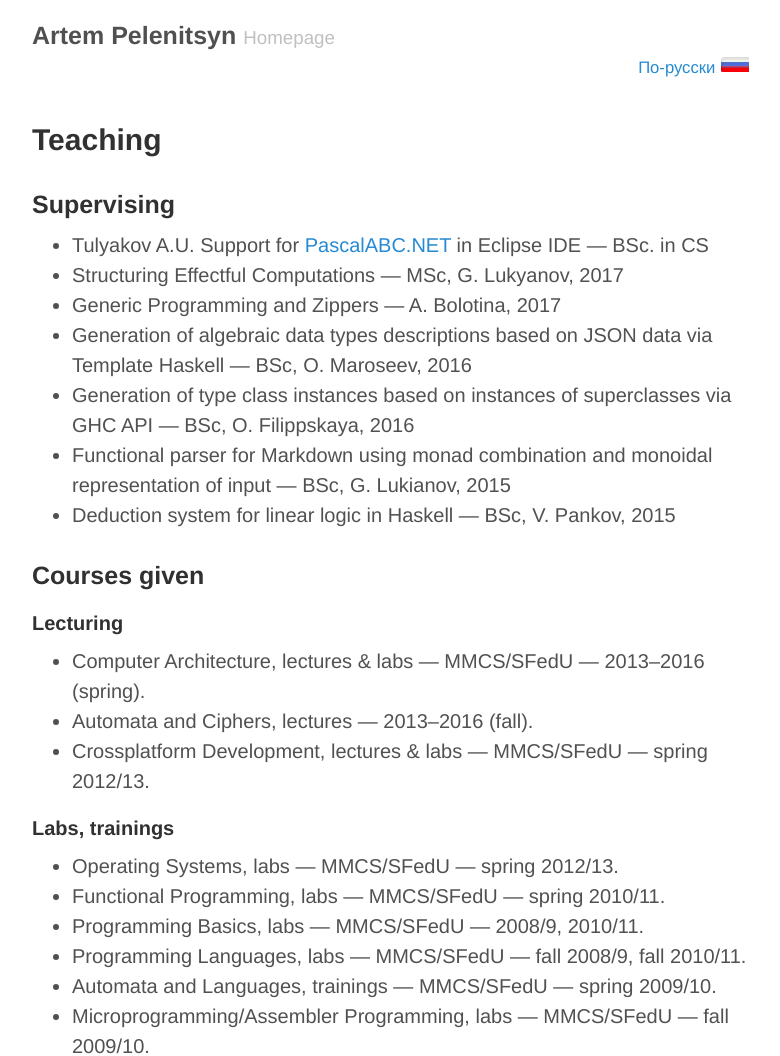
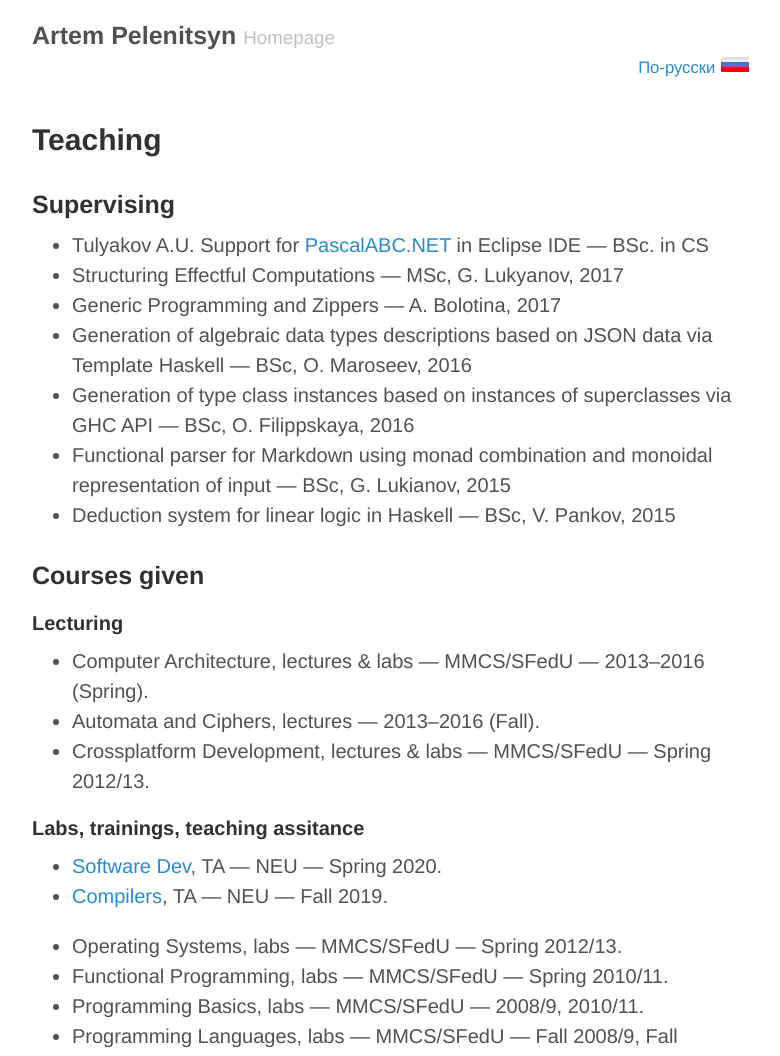
Before and after one commit to ulysses4ever/ulysses.mmcs.sfedu.ru, a Jekyll site: the page built from teaching-en.md, in a window 1280 px wide. Shown: the top 1056 px of the page, without its empty margins (248-1028 px from the left). Built offline with Jekyll 4.4.1, drawn with Linux system fonts in a browser that asks for light colours; some of the changed text lies outside the part shown.

Commit message:
upd as of 2020

```diff
--- a/teaching-en.md
+++ b/teaching-en.md
@@ -22,16 +22,19 @@ of input — BSc, G. Lukianov, 2015
 
 #### Lecturing
 
-*   Computer Architecture, lectures & labs — MMCS/SFedU — 2013–2016 (spring).
-*   Automata and Ciphers, lectures — 2013–2016 (fall).
-*   Crossplatform Development, lectures & labs — MMCS/SFedU — spring 2012/13.
+*   Computer Architecture, lectures & labs — MMCS/SFedU — 2013–2016 (Spring).
+*   Automata and Ciphers, lectures — 2013–2016 (Fall).
+*   Crossplatform Development, lectures & labs — MMCS/SFedU — Spring 2012/13.
 
-#### Labs, trainings
+#### Labs, trainings, teaching assitance
 
-*   Operating Systems, labs — MMCS/SFedU — spring 2012/13.
-*   Functional Programming, labs — MMCS/SFedU — spring 2010/11.
+* [Software Dev](http://janvitek.org/events/NEU/4500/s20/), TA — NEU — Spring 2020.
+* [Compilers](https://course.ccs.neu.edu/csu4410/), TA — NEU — Fall 2019.
+
+*   Operating Systems, labs — MMCS/SFedU — Spring 2012/13.
+*   Functional Programming, labs — MMCS/SFedU — Spring 2010/11.
 *   Programming Basics, labs — MMCS/SFedU — 2008/9, 2010/11.
-*   Programming Languages, labs — MMCS/SFedU — fall 2008/9, fall 2010/11.
-*   Automata and Languages, trainings — MMCS/SFedU — spring 2009/10.
-*   Microprogramming/Assembler Programming, labs — MMCS/SFedU — fall 2009/10.
-*   Geometry and algebra, trainings — MMCS/SFedU — fall 2009/10.
+*   Programming Languages, labs — MMCS/SFedU — Fall 2008/9, Fall 2010/11.
+*   Automata and Languages, trainings — MMCS/SFedU — Spring 2009/10.
+*   Microprogramming/Assembler Programming, labs — MMCS/SFedU — Fall 2009/10.
+*   Geometry and algebra, trainings — MMCS/SFedU — Fall 2009/10.
```
Also changed, not shown: _includes/index-text-en.md (+18 -1 lines), projects-en.md (+8 -0 lines), teaching.md (+6 -3 lines).
